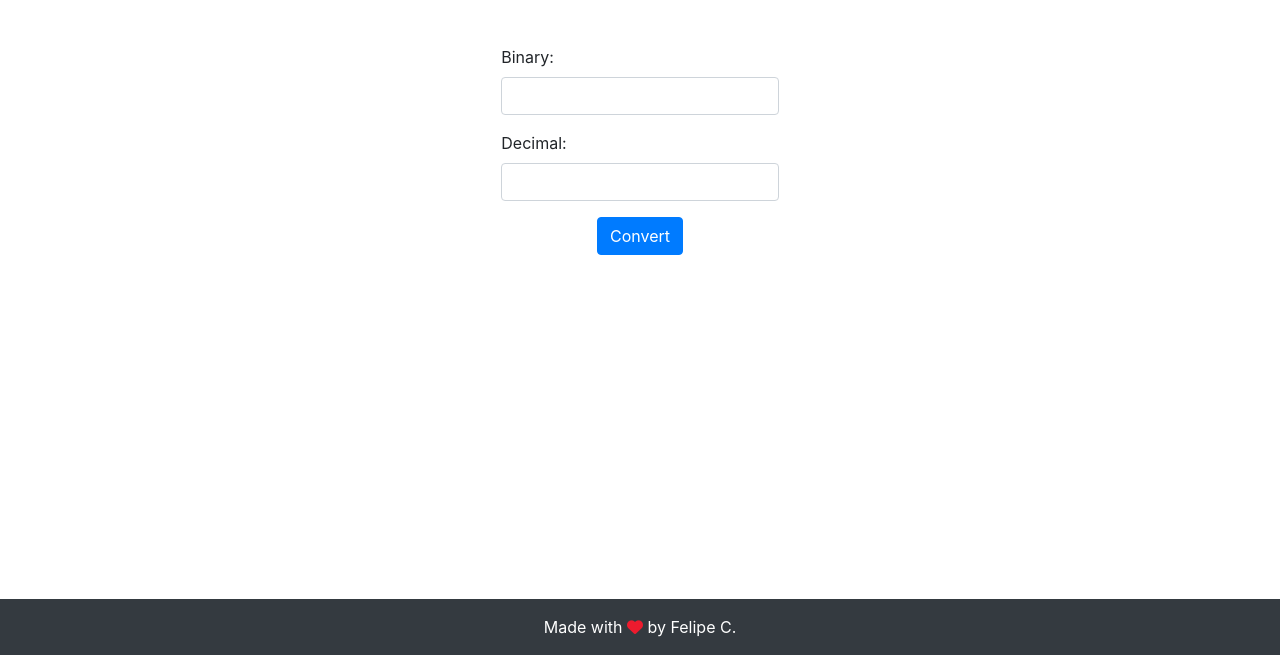
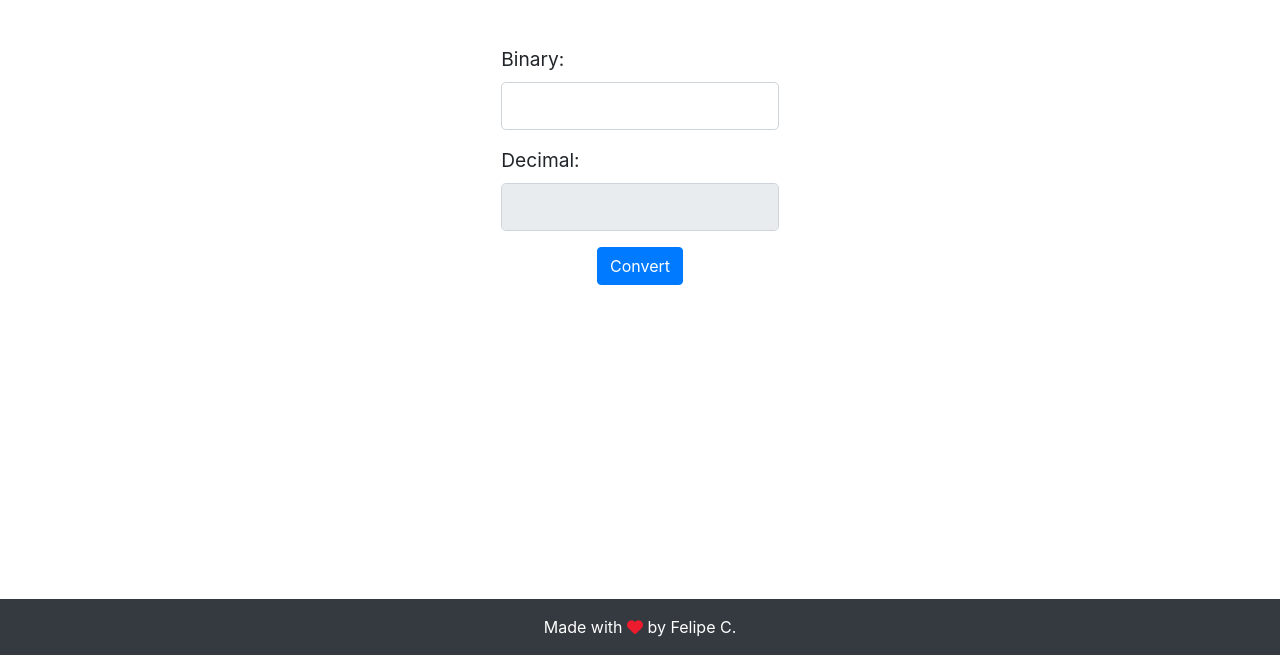
Before and after one commit to carrillodev/Bin2Dec-App, a plain HTML site: page index.html in a window 1280 px wide. Shown: the part 145-800 px from the top of the page. Drawn offline with nearby package versions, Linux system fonts and the light colour scheme.

Commit message:
Arreglando detalles de los estilos y de la validación

```diff
--- a/estilos.css
+++ b/estilos.css
@@ -2,6 +2,10 @@
     margin: 0;
     padding: 0;
     box-sizing: border-box;
+}
+
+body{
+    font-size: 16px;
 }
 
 footer{
@@ -14,3 +18,7 @@ footer{
 i{
     color: #ed1b2e;
 }
+
+label{
+    font-size: 1.2em;
+}
--- a/index.html
+++ b/index.html
@@ -17,11 +17,11 @@
             <form class="d-flex flex-column align-items-center">
                 <div class="form-group w-25">
                     <label for="binary">Binary: </label>
-                    <input id="binary" class="form-control" type="text" name="binary" id="binary">
+                    <input id="binary" class="form-control form-control-lg" type="text" name="binary" id="binary">
                 </div>
                 <div class="form-group w-25">
                     <label for="decimal">Decimal: </label>
-                    <input id="decimal" class="form-control" type="text" name="decimal" id="decimal">
+                    <input readonly id="decimal" class="form-control form-control-lg" type="text" name="decimal" id="decimal">
                 </div>
                 <button id="btn" type="submit" class="btn btn-primary">Convert</button>
             </form>
--- a/main.js
+++ b/main.js
@@ -17,5 +17,7 @@ btn.addEventListener('click', function(e){
         c++;
     }
 
-    if(f)
+    if(!error){
+        document.getElementById('decimal').value = r;
+    }
 });
```
